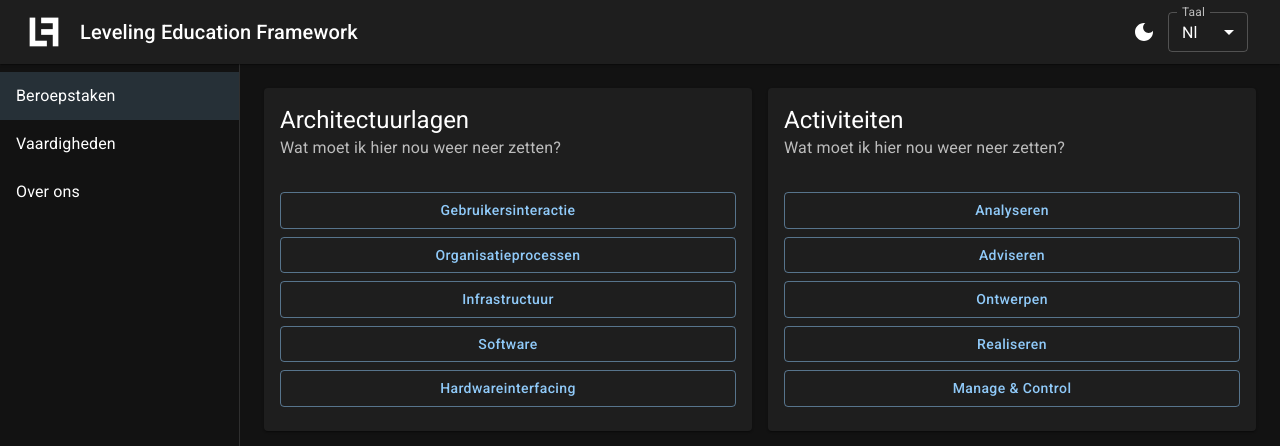
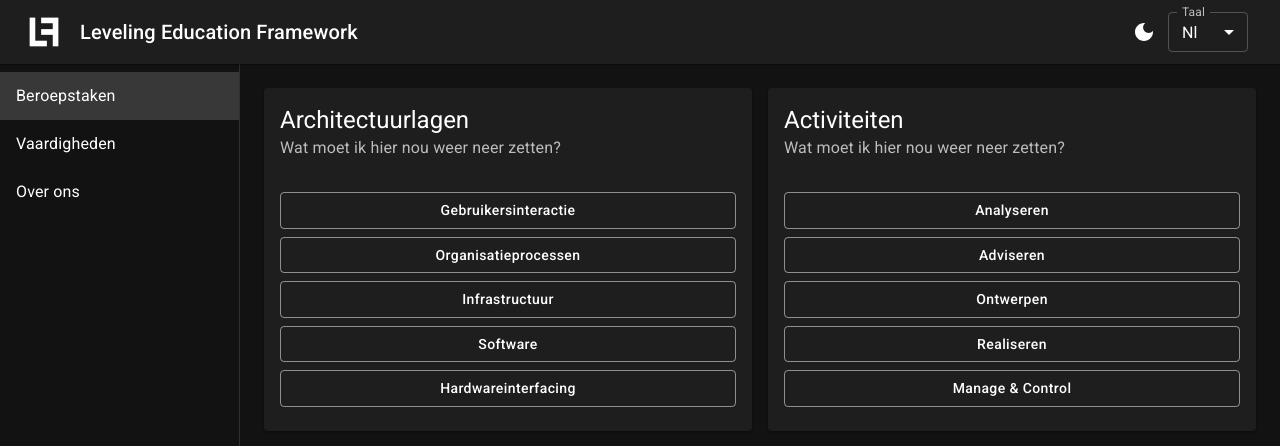
Before and after one commit to spark-156/leveling-education-framework, a Next.js app in the folder frontend-new/: page / in a window 1280 px wide. Shown: the top 446 px of the page. Built offline with nearby package versions, Linux system fonts and the light colour scheme.

Commit message:
dark and light themes now black and white

```diff
--- a/frontend-new/themes/dark-theme.ts
+++ b/frontend-new/themes/dark-theme.ts
@@ -3,5 +3,8 @@ import { createTheme } from "@mui/material/styles";
 export const darkTheme = createTheme({
   palette: {
     mode: "dark",
+    primary: {
+      main: "#fff",
+    },
   },
 });
--- a/frontend-new/themes/light-theme.ts
+++ b/frontend-new/themes/light-theme.ts
@@ -4,7 +4,7 @@ export const lightTheme = createTheme({
   palette: {
     mode: "light",
     primary: {
-      main: "#177ddc",
+      main: "#000",
     },
     background: {
       default: "#f0f2f0",
```
